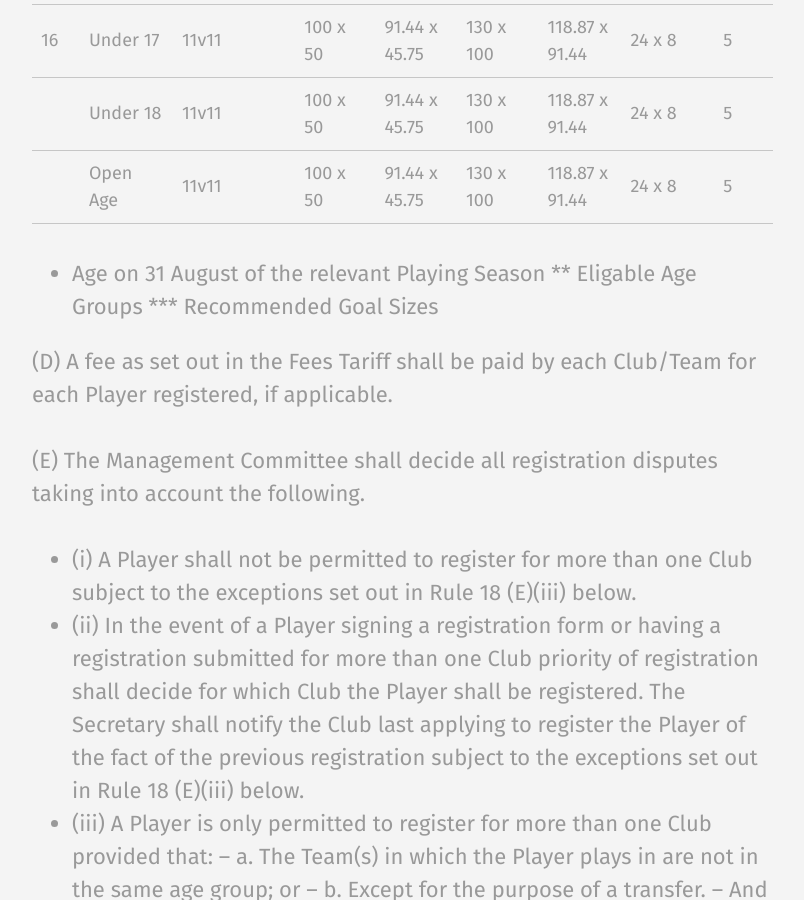
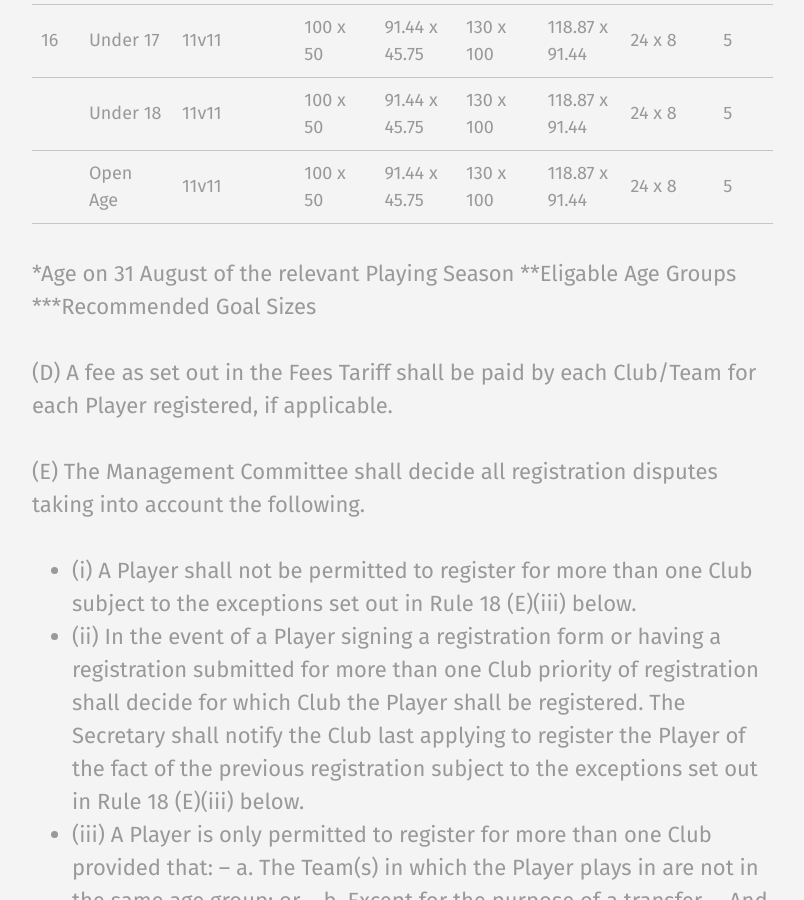
Before and after one commit to rotherleague/Rother, a Jekyll site: the page built from rules.md, in a window 1280 px wide and 900 px high, scrolled down 30821 px. Shown: the whole window, without its empty margins (56-860 px from the left). Built offline with Jekyll 4.4.1, drawn with Linux system fonts in a browser that asks for light colours.

Commit message:
Update 18.md

```diff
--- a/_includes/rules/18.md
+++ b/_includes/rules/18.md
@@ -74,9 +74,10 @@ The age groups that children are eligible to play in are set out in the table be
 |    | Under 18 | 11v11 | 100 x 50	| 91.44 x 45.75	| 130 x 100	| 118.87 x 91.44| 24 x 8	 | 5 |
 |    | Open Age | 11v11 | 100 x 50	| 91.44 x 45.75	| 130 x 100	| 118.87 x 91.44| 24 x 8	 | 5 |
 
-* Age on 31 August of the relevant Playing Season
-** Eligable Age Groups
-*** Recommended Goal Sizes
+
+\*Age on 31 August of the relevant Playing Season
+\*\*Eligable Age Groups
+\*\*\*Recommended Goal Sizes
 
 (D)	A fee as set out in the Fees Tariff shall be paid by each Club/Team for each Player registered, if applicable.
 
```
